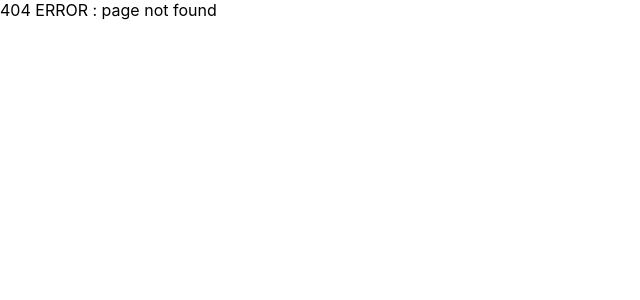
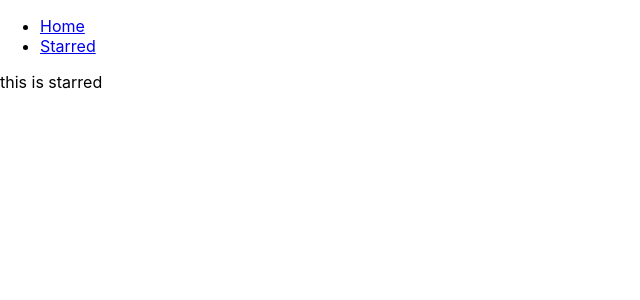
Before and after one commit to AkhilSai13/box-office, a React (Create React App) app: page /starred in a window 1280 px wide. Before the commit this address had no page. Shown: the top 300 px of the page, without its empty margins (0-640 px from the left). Built offline with nearby package versions, Linux system fonts and the light colour scheme.

Commit message:
added nav-bar and created page components

```diff
--- a/src/App.js
+++ b/src/App.js
@@ -1,19 +1,29 @@
 import React from 'react';
 import { Switch, Route } from 'react-router-dom';
 
+import Navs from './components/Navs';
+import Home from './pages/Home';
+import Starred from './pages/Starred';
+
 function App() {
   return (
-    <Switch>
-      <Route exact path="/">
-        This is home page
-      </Route>
+    <div>
+      <Navs />
 
-      <Route exact path="/next">
-        This is next page
-      </Route>
+      <Switch>
+        <Route exact path="/">
+          <Home />
+        </Route>
 
-      <Route>404 ERROR : page not found</Route>
-    </Switch>
+        <Route exact path="/starred">
+          <Starred />
+        </Route>
+
+        <Route>
+          <div>Not found</div>
+        </Route>
+      </Switch>
+    </div>
   );
 }
 
--- /dev/null
+++ b/src/components/Navs.js
@@ -0,0 +1,23 @@
+import React from 'react';
+import { Link } from 'react-router-dom';
+
+const LINKS = [
+  { to: '/', text: 'Home' },
+  { to: '/starred', text: 'Starred' },
+];
+
+const Navs = () => {
+  return (
+    <div>
+      <ul>
+        {LINKS.map(item => (
+          <li key={item.to}>
+            <Link to={item.to}>{item.text}</Link>
+          </li>
+        ))}
+      </ul>
+    </div>
+  );
+};
+
+export default Navs;
--- /dev/null
+++ b/src/pages/Home.js
@@ -0,0 +1,7 @@
+import React from 'react';
+
+const Home = () => {
+  return <div>this is home</div>;
+};
+
+export default Home;
--- /dev/null
+++ b/src/pages/Starred.js
@@ -0,0 +1,7 @@
+import React from 'react';
+
+const Starred = () => {
+  return <div>this is starred</div>;
+};
+
+export default Starred;
```
Also changed, not shown: 1 other file (tests, documents, lock files or other folders).
